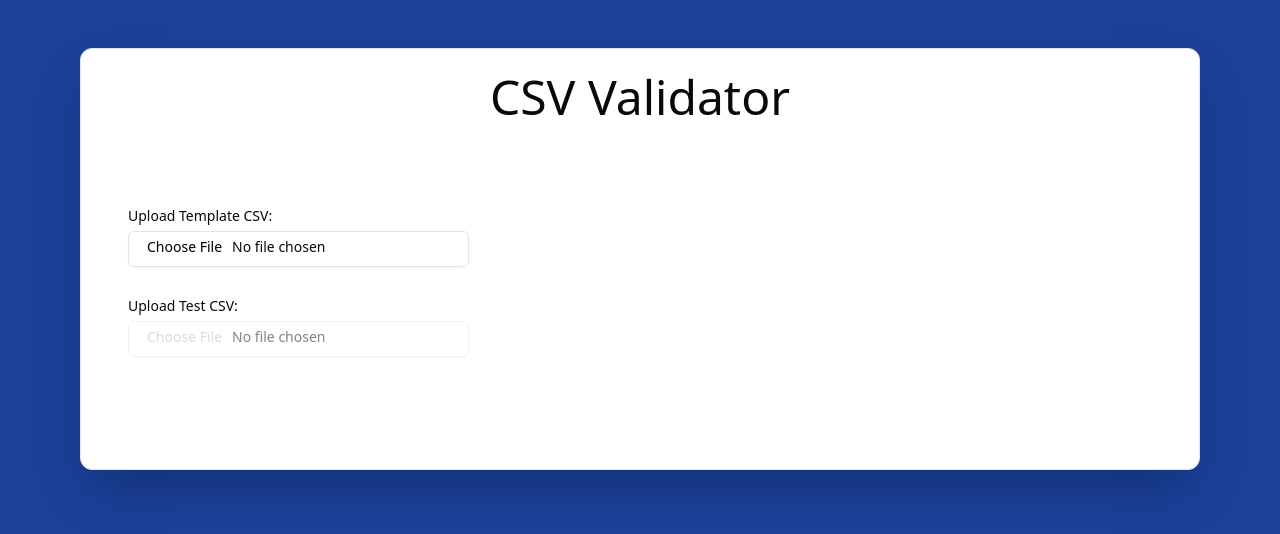
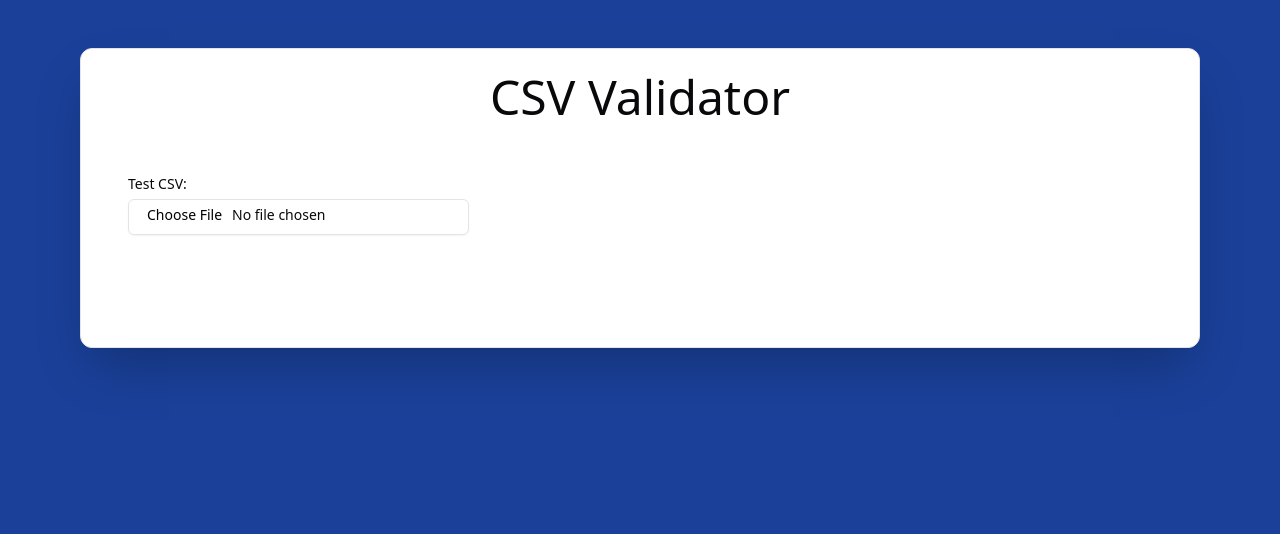
Before and after one commit to avegancafe/csv-validator, a React (Create React App) app: page / in a window 1280 px wide. Shown: the top 534 px of the page. Built offline with nearby package versions, Linux system fonts and the light colour scheme.

Commit message:
[KH] remove ability to upload own template

```diff
--- a/src/App.js
+++ b/src/App.js
@@ -1,4 +1,4 @@
-import React, { useState } from 'react'
+import React, { useState, useEffect } from 'react'
 import Papa from 'papaparse'
 import { Input } from '@/components/ui/input'
 import { Card, CardHeader, CardContent } from '@/components/ui/card'
@@ -11,18 +11,18 @@ function App() {
   const [validationResult, setValidationResult] = useState(null)
   const [loading, setLoading] = useState(false)
   const [progressValue, setProgressValue] = useState(0)
-
-  const handleTemplateUpload = (event) => {
-    const file = event.target.files[0]
-    if (file) {
-      Papa.parse(file, {
+  useEffect(() => {
+    Papa.parse(
+      '/csv-validator/marketability-template.csv',
+      {
+        download: true,
         complete: (result) => {
           const headers = result.data[0]
           setTemplateHeaders(headers)
         },
-      })
-    }
-  }
+      }
+    )
+  }, [])
 
   const randomize = (approximate) => (0.6 + Math.random() * 0.4) * approximate
 
@@ -78,20 +78,9 @@ function App() {
         </CardHeader>
         <CardContent className="flex flex-col w-full justify-center items-center pb-16">
           <div className="max-w-screen-lg w-full mb-12">
-            <div className="pt-16">
-              <Label className="flex flex-col justify-between gap-2">
-                <div className="shrink-0">Upload Template CSV:</div>
-                <Input
-                  className="w-1/3"
-                  type="file"
-                  accept=".csv"
-                  onChange={handleTemplateUpload}
-                />
-              </Label>
-            </div>
             <div className="pt-8">
               <Label className="flex flex-col justify-between gap-2">
-                <div className="shrink-0">Upload Test CSV:</div>
+                <div className="shrink-0">Test CSV:</div>
                 <Input
                   disabled={!templateHeaders?.length}
                   className="w-1/3"
```
Also changed, not shown: public/marketability-template.csv (added).
